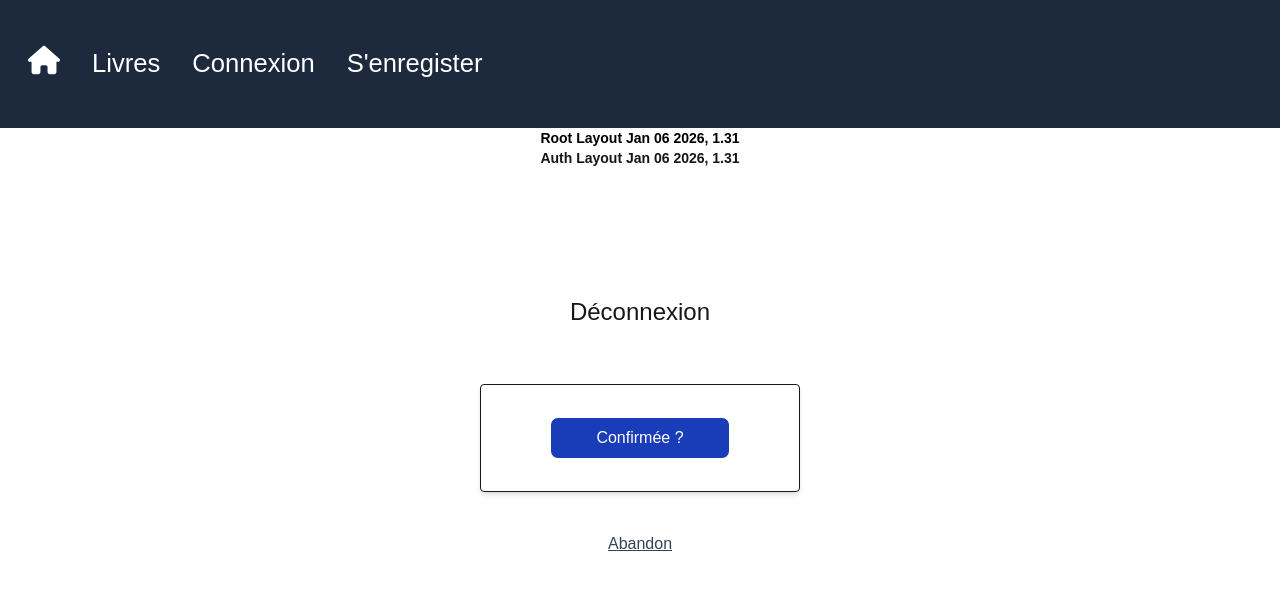
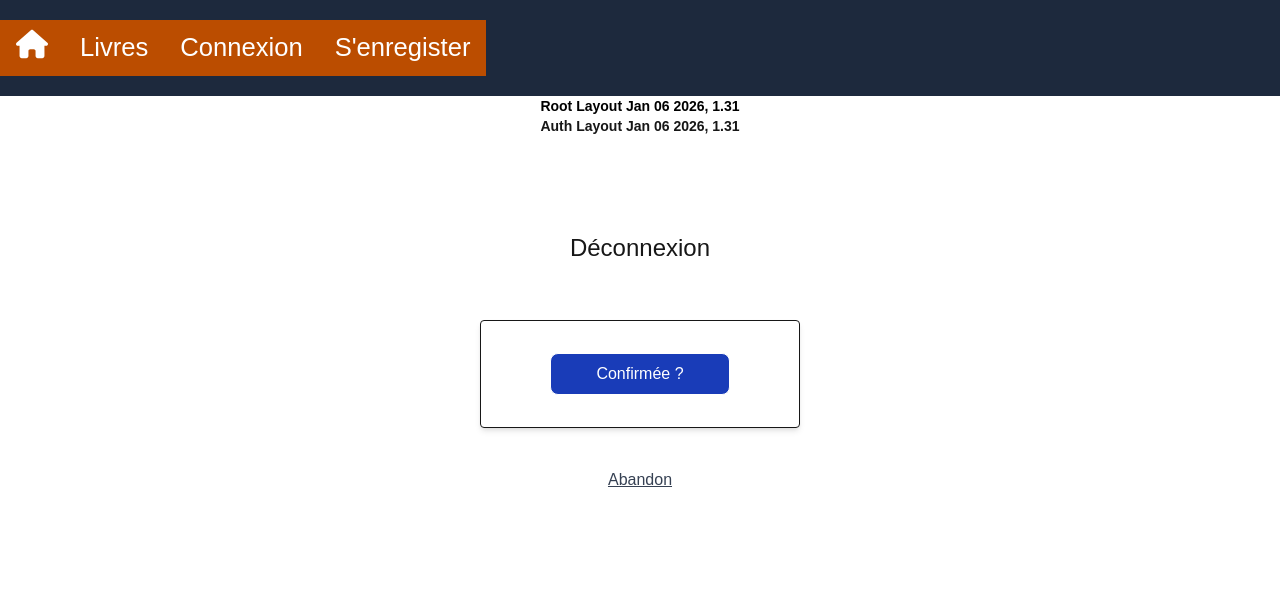
Before and after one commit to yves40/baboulebooksweb, a Next.js app in the folder babweb/: page /logout in a window 1280 px wide. Shown: the top 590 px of the page. Built offline with nearby package versions, Linux system fonts and the light colour scheme.

Commit message:
No more sass, working on menu reactivity #2

```diff
--- a/babweb/src/app/globals.css
+++ b/babweb/src/app/globals.css
@@ -3,7 +3,7 @@
 :root {
   --background: #ffffff;
   --foreground: #171717;
-  --menuheight: 8rem;
+  --menuheight: 6rem;
   --menutextsize: 1.6rem;
   --footerheight: 4rem;
   --footertextsize: 1rem;
@@ -38,31 +38,69 @@ body {
   ------------------------------------------------------------------------*/
 .nav {
   @apply
-    hidden
+    /* Mobile  */
+    fixed
+    top-0 left-0 w-full h-[100vh]
     z-10
+    /* Desktop */
       sm:fixed
       sm:w-full
       sm:top-0
       sm:left-0
       sm:h-[calc(var(--menuheight))]
       sm:flex
-      sm:flex-row;
+      sm:flex-row
+      ;
 }
 .topmenu {
-  @apply sm:flex sm:items-center
-    sm:justify-start sm:ml-auto
+  @apply
+    /* Mobile  */
+    w-full h-[100vh] flex flex-row items-center justify-between
+    /* Desktop */
+    sm:fixed
+    sm:w-full
+    sm:top-0
+    sm:left-0
+    sm:h-[calc(var(--menuheight))]
+    sm:flex
     sm:bg-slate-800
-    sm:w-full;
+    ;
 }
 .nav-links {
-  @apply sm:flex;
+  @apply
+    /* Mobile  */
+    top-0 left-0 w-full h-[100vh]
+    flex flex-col items-center justify-center
+    /* Desktop */
+      sm:fixed
+      sm:top-0
+      sm:left-0
+      sm:w-full
+      sm:flex
+      sm:flex-row
+      sm:justify-start
+      sm:h-[calc(var(--menuheight))]
+      ;
 }
 .nav-links ul {
-  @apply sm:flex sm:space-x-4 sm:ml-3 sm:justify-center;
+  @apply
+    /* Mobile  */
+    bg-amber-700
+    flex flex-col
+    /* Desktop */
+      sm:flex
+      sm:flex-row
+      sm:space-x-4
+      ;
 }
 .nav-links ul li {
-  @apply  text-white items-center text-[calc(var(--menutextsize))]
-    sm:list-none sm:mx-4 sm:my-2;
+  @apply
+    /* Mobile  */
+  text-white items-center text-[calc(var(--menutextsize))]
+    mx-4 my-4
+    /* Desktop */
+    sm:list-none
+    sm:mx-4 sm:my-2;
 }
 .nav-links ul li a {
         :hover {
@@ -228,3 +266,8 @@ body {
   height: 32px;
   filter: invert(38%) sepia(4%) saturate(517%) hue-rotate(131deg) brightness(92%) contrast(87%);
 }
+.svg-gray48 {
+  width: 48px;
+  height: 48px;
+  filter: invert(38%) sepia(4%) saturate(517%) hue-rotate(131deg) brightness(92%) contrast(87%);
+}
--- a/babweb/src/components/Navbar.jsx
+++ b/babweb/src/components/Navbar.jsx
@@ -57,8 +57,8 @@ export default function Navbar() {
               {!userstatus &&
               <>
                   <li><Link href="/bookshome">Livres</Link></li>
-                  <li ><Link className='hidden sm:block' href="/login">Connexion</Link></li>
-                  <li ><Link className='hidden sm:block' href="/register">S'enregister</Link></li>
+                  <li ><Link className=' sm:block' href="/login">Connexion</Link></li>
+                  <li ><Link className=' sm:block' href="/register">S'enregister</Link></li>
               </>}
             </ul>
           </div>
```
